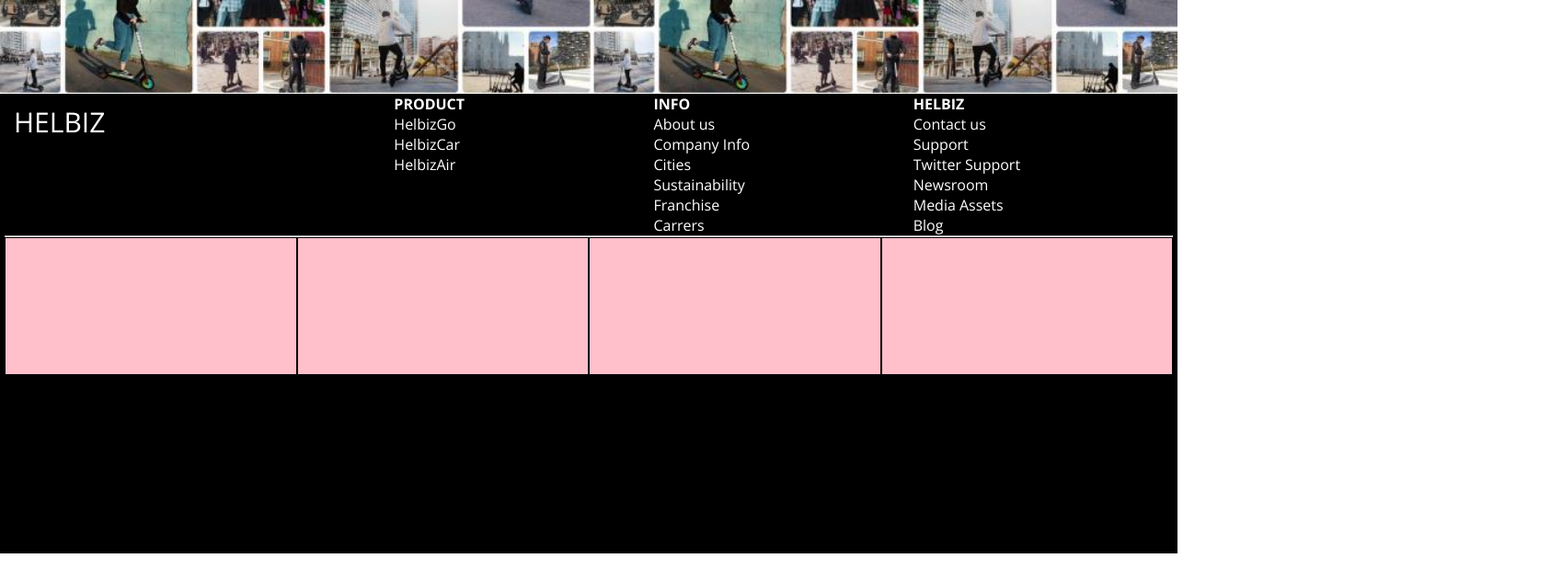
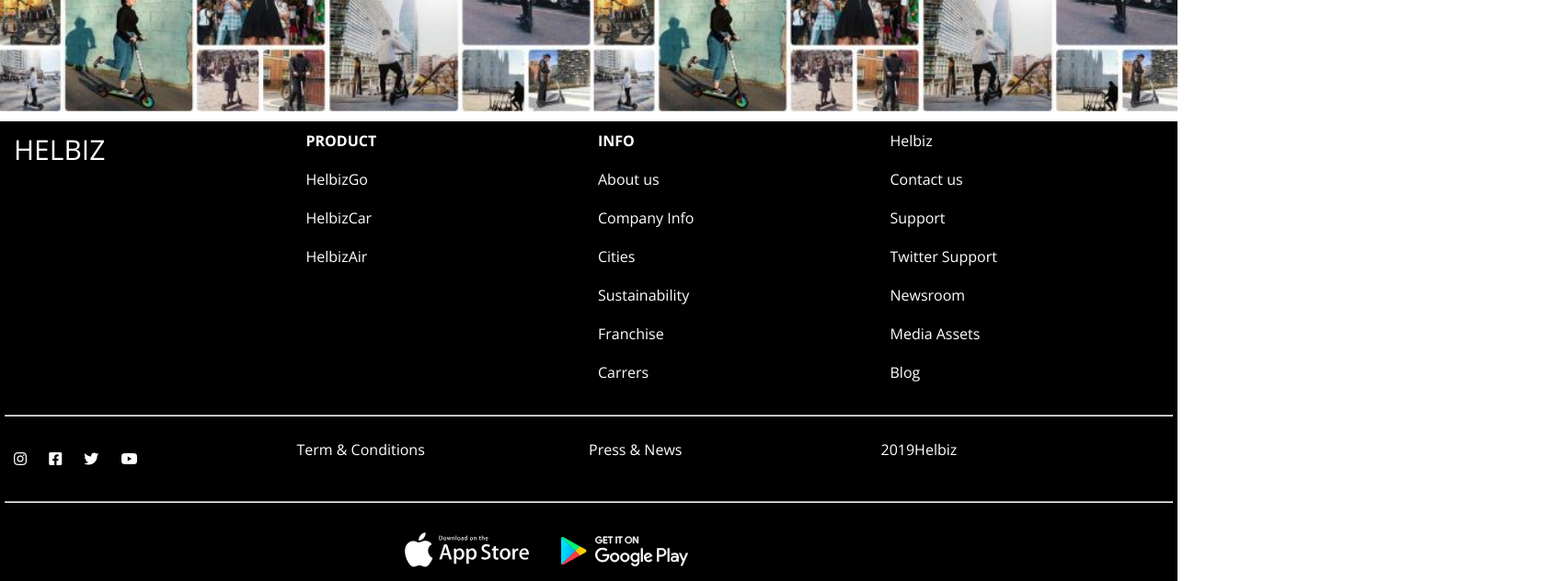
Before and after one commit to sartori-marco/html-css-helbiz, a plain HTML site: page helbiz-layout/index.html in a window 1280 px wide. Shown: the part 2880-3512 px from the top of the page at 92% size, 1698 px wide, since content can reach past the window. Before the commit the page ends 3482 px from the top, so only its background shows below. Drawn offline with nearby package versions, Linux system fonts and the light colour scheme.

Commit message:
end footer

```diff
--- a/helbiz-layout/css/framework.css
+++ b/helbiz-layout/css/framework.css
@@ -85,6 +85,13 @@
   margin-right: 10px;
 }
 
+.mt-10{
+  margin-top: 10px;
+}
+
+.mb-10{
+  margin-bottom: 10px;
+}
 /* padding */
 .p-20{
   padding: 20px}
--- a/helbiz-layout/css/style.css
+++ b/helbiz-layout/css/style.css
@@ -194,6 +194,7 @@ ul.navbar-language :not(li:last-child) a {
 footer{
   height: 500px;
   background-color: black;
+
 }
 
 footer .title{
@@ -205,13 +206,24 @@ footer li h4{
   color: white;
 }
 
+footer li{
+  padding: 10px;
+}
+
 footer hr{
   color: white;
+  margin-top: 25px;
+  margin-bottom: 25px;
+}
+
+.icone ul li{
+  display: inline-block;
+  padding: 10px;
+
 }
 
 
 
 
 
-
 /* end */
--- a/helbiz-layout/index.html
+++ b/helbiz-layout/index.html
@@ -143,7 +143,7 @@
     <!-- end 2 sezione -->
     <!-- 3 sezione -->
     <section id="mobility">
-      <div class="container scooter text-center">
+      <div class="container scooter text-center mt-10">
         <div class="row">
           <div class="col-lg-4 col-lg-offset-8">
             <div class="mobility">
@@ -159,7 +159,7 @@
     <!-- end 3 sezione -->
     <!-- 4 sezione -->
     <section id="app">
-      <div class="container">
+      <div class="container mt-10 .mb-10">
         <div class="row">
           <!-- colonna sx -->
           <div class="col-lg-6 text-center bg-blue border-r">
@@ -205,23 +205,22 @@
 
   </main>
 
-  <footer>
+  <footer class="mt-10">
 
     <div class="container">
       <!-- top -->
       <div class="footer-top" >
         <div class="row">
           <!-- col sx -->
-          <div class="col-lg-4">
+          <div class="col-lg-3">
             <div class="title">helbiz</div>
           </div>
           <!-- end col sx -->
           <!-- inizio col menu -->
-          <div class="col-lg-8">
             <!-- inizio row -->
             <div class="row">
               <!-- inizio product -->
-              <div class="col-lg-4">
+              <div class="col-lg-3">
                 <ul>
                   <li><h4>Product</h4></li>
                   <li><a href="#">HelbizGo</a></li>
@@ -231,7 +230,7 @@
               </div>
               <!-- fine product -->
               <!-- inizio info -->
-              <div class="col-lg-4">
+              <div class="col-lg-3">
                 <ul>
                   <li><h4>Info</h4></li>
                   <li><a href="#">About us</a></li>
@@ -244,9 +243,9 @@
               </div>
               <!-- fine info -->
               <!-- inizio helbiz -->
-              <div class="col-lg-4">
+              <div class="col-lg-3">
                 <ul>
-                  <li><h4>Helbiz</h4></li>
+                  <li><a href="#">Helbiz</a></li>
                   <li><a href="#">Contact us</a></li>
                   <li><a href="#">Support</a></li>
                   <li><a href="#">Twitter Support</a></li>
@@ -258,7 +257,6 @@
               <!-- fine helbiz -->
             </div>
             <!-- fine row -->
-          </div>
           <!-- fine col menu -->
         </div>
         <!-- end row -->
@@ -266,17 +264,43 @@
       </div>
       <!-- end footer top -->
       <!-- start footer center -->
-      <div class="footer-center debug">
+      <div class="footer-center">
+        <!-- row -->
         <div class="row">
-          <div class="col-lg-3"></div>
-          <div class="col-lg-3"></div>
-          <div class="col-lg-3"></div>
-          <div class="col-lg-3"></div>
+          <!-- icone -->
+          <div class="col-lg-3">
+            <div class="icone">
+              <ul>
+                <li><a href="#"><i class="fab fa-instagram"></i></a></li>
+                <li><a href="#"><i class="fab fa-facebook-square"></i></a></li>
+                <li><a href="#"><i class="fab fa-twitter"></i></a></li>
+                <li><a href="#"><i class="fab fa-youtube"></i></a></li>
+              </ul>
+            </div>
+          </div>
+          <!-- end icone -->
+          <div class="col-lg-3">
+            <a href="#">Term & Conditions</a>
+          </div>
+          <div class="col-lg-3">
+            <a href="#">Press & News</a>
+          </div>
+          <div class="col-lg-3">
+            <a href="#">2019Helbiz</a>
+          </div>
         </div>
-
+        <!--end row -->
       </div>
       <!-- end footer center -->
-
+      <hr>
+      <!-- footer bottom -->
+      <div class="row">
+        <div class="col-lg-12 col-lg-offset-4">
+          <a href=""><img src="img/app-store-badge.svg" alt="App store">
+          </a>
+          <a href=""><img src="img/google-play-badge.svg" alt="google play"></a>
+        </div>
+      </div>
     </div>
     <!-- end container -->
 
```
Also changed, not shown: helbiz-layout/img/helbiz-logo-bg2.png (added).
